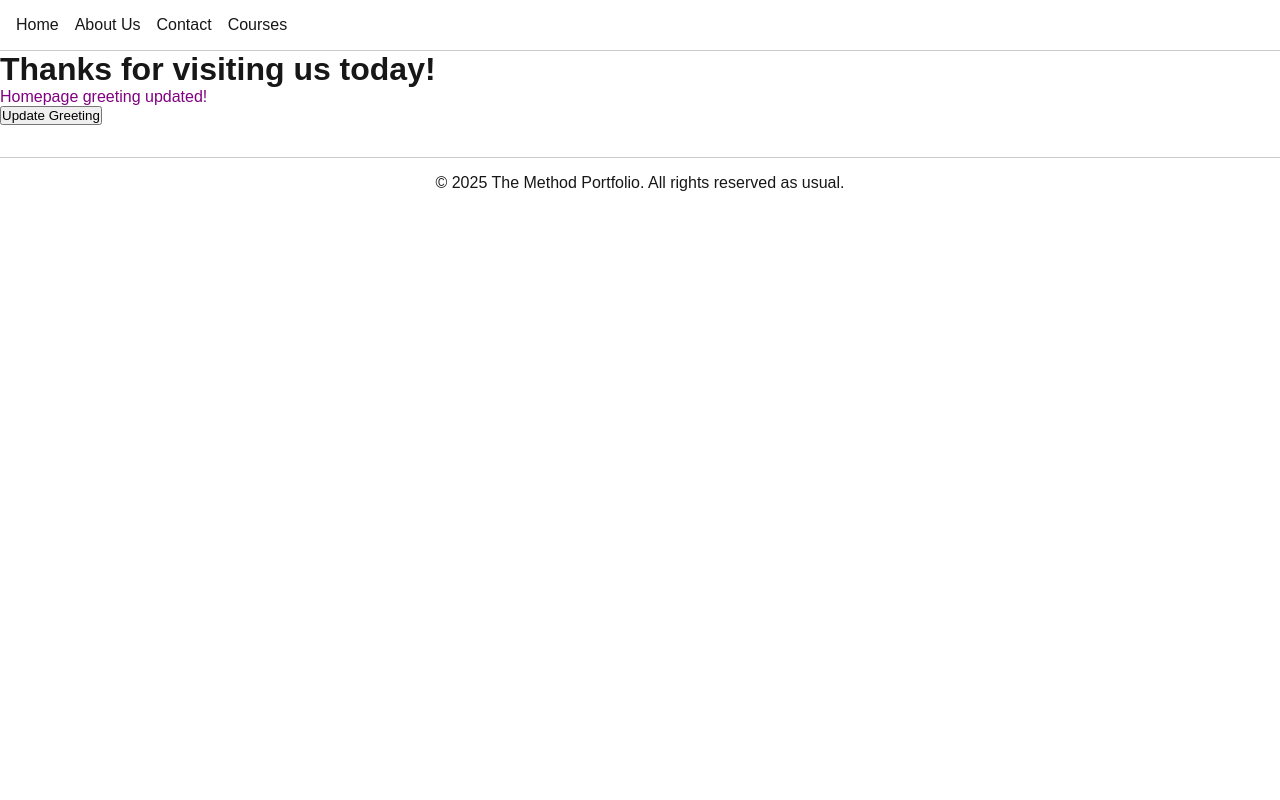
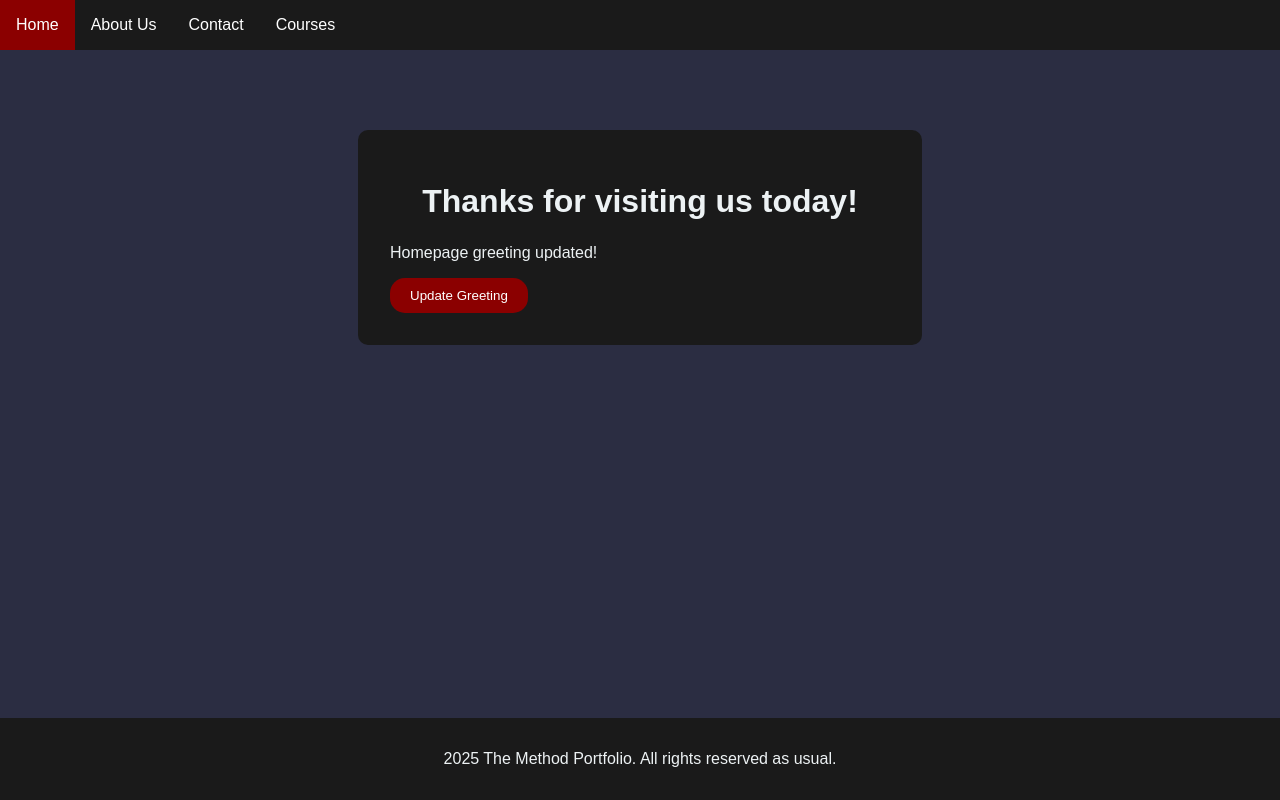
Before and after one commit to OwenImudiaSectionD/GroupprojectApp, a Next.js app in the folder themethod/: page / in a window 1280 px wide. Both pictures are taken after a click on the button "Update Greeting". Built offline with nearby package versions, Linux system fonts and the light colour scheme.

Commit message:
added styles
pain in my dih

```diff
--- a/themethod/package.json
+++ b/themethod/package.json
@@ -9,8 +9,10 @@
     "lint": "next lint"
   },
   "dependencies": {
+    "bootstrap": "^5.3.5",
     "next": "^15.3.0",
     "react": "^19.0.0",
+    "react-bootstrap": "^2.10.9",
     "react-dom": "^19.0.0"
   }
 }
--- a/themethod/src/pages/404.js
+++ b/themethod/src/pages/404.js
@@ -1,4 +1,5 @@
 import Link from 'next/link';
+
 
 export default function Custom404() {
   return (
--- a/themethod/src/pages/_app.js
+++ b/themethod/src/pages/_app.js
@@ -2,11 +2,12 @@
 import Footer from './footer';
 import '../styles/globals.css';
 
+
 export default function App({ Component, pageProps }) {
   return (
     <>
-      <nav style={{ padding: '1rem', borderBottom: '1px solid #ccc' }}>
-        <ul style={{ display: 'flex', gap: '1rem', listStyle: 'none' }}>
+      <nav>
+        <ul>
           <li><Link href="/">Home</Link></li>
           <li><Link href="/about">About Us</Link></li>
           <li><Link href="/contact">Contact</Link></li>
--- a/themethod/src/pages/footer.js
+++ b/themethod/src/pages/footer.js
@@ -2,8 +2,8 @@
 
 export default function Footer() {
   return (
-    <footer style={{ textAlign: 'center', padding: '1rem', marginTop: '2rem', borderTop: '1px solid #ccc' }}>
-      <p>&copy; 2025 The Method Portfolio. All rights reserved as usual.</p>
+    <footer>
+      <p>2025 The Method Portfolio. All rights reserved as usual.</p>
     </footer>
   );
 }
--- a/themethod/src/pages/index.js
+++ b/themethod/src/pages/index.js
@@ -12,7 +12,7 @@
   return (
     <div className="container">
       <h1>{greeting}</h1>
-      {notification && <p style={{ color: 'purple' }}>{notification}</p>}
+      {notification && <p>{notification}</p>}
       <button onClick={changeGreeting}>Update Greeting</button>
     </div>
   );
--- a/themethod/src/styles/globals.css
+++ b/themethod/src/styles/globals.css
@@ -1,42 +1,104 @@
-:root {
-  --background: #ffffff;
-  --foreground: #171717;
-}
-
-@media (prefers-color-scheme: dark) {
-  :root {
-    --background: #0a0a0a;
-    --foreground: #ededed;
-  }
-}
-
-html,
-body {
-  max-width: 100vw;
-  overflow-x: hidden;
+* {
+  color: #EDF2F4;
+  font-family: Arial, Helvetica, sans-serif;
 }
 
 body {
-  color: var(--foreground);
-  background: var(--background);
-  font-family: Arial, Helvetica, sans-serif;
-  -webkit-font-smoothing: antialiased;
-  -moz-osx-font-smoothing: grayscale;
+  background-color: #2B2D42;
+  margin: 0;
+  padding: 0;
 }
 
-* {
-  box-sizing: border-box;
+nav {
+  background-color: #1A1A1A;
+  width: 100%;
   padding: 0;
   margin: 0;
 }
 
-a {
-  color: inherit;
-  text-decoration: none;
+nav ul {
+  list-style: none;
+  margin: 0;
+  padding: 0;
+  display: flex;
 }
 
-@media (prefers-color-scheme: dark) {
-  html {
-    color-scheme: dark;
+nav ul li {
+  margin: 0;
+}
+
+nav ul li a {
+  display: block;
+  padding: 1rem;
+  color: white;
+  text-decoration: none;
+  transition: background-color 0.3s ease;
+}
+
+nav ul li a:hover {
+  background-color: darkred;
+}
+
+button {
+  background-color: darkred;
+  color: white;
+  border: none;
+  padding: 10px 20px;
+  border-radius: 15px;
+  cursor: pointer;
+  transition: background-color 0.3s ease, color 0.3s ease;
+}
+
+footer {
+  background-color: #1A1A1A;
+  color: white;
+  text-align: center;
+  padding: 1rem 0;
+  position: fixed;
+  bottom: 0;
+  left: 0;
+  width: 100%;
+}
+
+footer p {
+  background-color: #1A1A1A;
+}
+
+.container{
+  max-width: 500px;
+  margin: 80px auto;
+  background-color: #1A1A1A;
+  padding: 2rem;
+  border-radius: 10px;
   }
+
+.container h1 {
+  text-align: center;
+  margin-bottom: 1.5rem;
 }
+
+form label {
+  display: block;
+  margin-bottom: 0.5rem;
+  font-weight: bold;
+}
+
+form input,
+form textarea {
+  width: 100%;
+  padding: 10px;
+  margin-bottom: 1.5rem;
+  border: 1px solid darkred;
+  border-radius: 5px;
+  background-color: #1A1A1A;
+  color: white;
+}
+
+form button:hover {
+  background-color: #b22222;
+}
+
+form button:active {
+  background-color: white;
+  color: darkred;
+}
```
Also changed, not shown: 1 other file (tests, documents, lock files or other folders).
